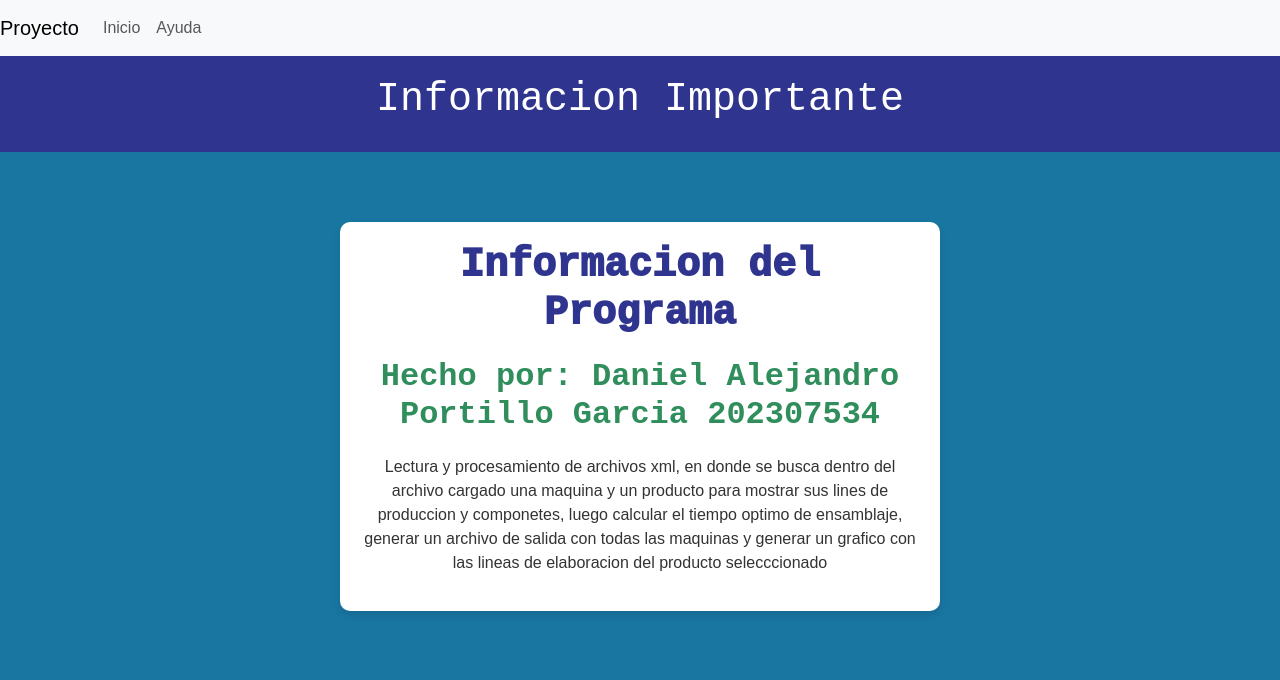
After one commit to DaniPogti/IPC2_Proyecto2_202307534, a Flask app: page /Ayuda in a window 1280 px wide. The commit adds this page. Shown: the top 680 px of the page. Run offline with Flask 3, Linux system fonts and the light colour scheme; parts of the project's set-up code (start-up, migrations or seed data) failed here and were passed over.

Commit message:
Commit 14
Retoques finales y la pestaña de ayuda

```diff
--- a/PYTHON/main.py
+++ b/PYTHON/main.py
@@ -11,6 +11,11 @@ def index():
     return render_template('index.html')
 
 ListaM = ListaMaquinas()
+
+@app.route('/Ayuda')
+
+def ayuda():
+    return render_template('ayuda.html')
 
 @app.route('/LeerXml', methods=['POST'])
 
@@ -201,10 +206,23 @@ def CrearXML():
     except Exception as e:
         return str(e)
 
+@app.route('/CrearGrafico', methods=['POST'])
+def CrearGrafico():
+    nombreProducto = request.form['nombreProducto']
+    nombreMaquina = request.form['nombreMaquina']
+    maquina = ListaM.buscarMaquina(nombreMaquina)
 
+    if maquina is None:
+        return redirect(url_for('index', error="Máquina no encontrada"))
 
+    producto = maquina.ListProducto.buscarProducto(nombreProducto)
+    if producto is None:
+        return render_template('maquina.html', maquina=maquina, error="Producto no encontrado")
 
+    # Generar el gráfico para el producto
+    maquina.ListProducto.crearGraphviz(producto)
 
+    return redirect(url_for('mostrarMaquina', nombreMaquina=nombreMaquina))
 
 if __name__ == '__main__':
     app.run(debug=True)
--- /dev/null
+++ b/PYTHON/templates/ayuda.html
@@ -0,0 +1,81 @@
+<!DOCTYPE html>
+<html lang="es">
+    <head>
+        <title>
+            Ayuda
+        </title>
+        <meta charset="UTF-8" />
+        <meta name="viewport" content="width=device-width, initial-scale=1.0" />
+
+        <link
+        href="https://cdn.jsdelivr.net/npm/bootstrap@5.3.3/dist/css/bootstrap.min.css"
+        rel="stylesheet"
+        integrity="sha384-QWTKZyjpPEjISv5WaRU9OFeRpok6YctnYmDr5pNlyT2bRjXh0JMhjY6hW+ALEwIH"
+        crossorigin="anonymous"
+        />
+        <script
+        src="https://cdn.jsdelivr.net/npm/bootstrap@5.3.3/dist/js/bootstrap.bundle.min.js"
+        integrity="sha384-YvpcrYf0tY3lHB60NNkmXc5s9fDVZLESaAA55NDzOxhy9GkcIdslK1eN7N6jIeHz"
+        crossorigin="anonymous"
+        ></script>
+
+        <style>
+            body {
+                font-family: Arial, Helvetica, sans-serif;
+                margin: 0;
+                padding: 0;
+                background-color: #1976a1;
+            }
+
+            .center-box {
+                background-color: white;
+                border-radius: 10px;
+                box-shadow: 0 4px 8px rgba(0, 0, 0, 0.1);
+                padding: 20px;
+                max-width: 600px;
+                margin: 50px auto;
+                text-align: center;
+            }
+
+            .center-box h1 {
+                font-family: "Courier New", Courier, monospace;
+                color: #2f358e;
+                font-weight: 1000;
+                margin-bottom: 20px;
+            }
+
+            .center-box h2 {
+                font-family: "Courier New", Courier, monospace;
+                color: #2f8e5b;
+                font-weight: 800;
+                margin-bottom: 20px;
+            }
+
+            .center-box p {
+                font-size: 1rem;
+                color: #333;
+            }
+        </style>
+    </head>
+    <body>
+        {% extends 'navBar.html' %}
+
+        {% block contenido %}
+        <header>
+            <h1>Informacion Importante</h1>
+        </header>
+        <main>
+            <div class="center-box">
+                <h1>Informacion del Programa</h1>
+                <h2>Hecho por: Daniel Alejandro Portillo Garcia 202307534</h2>
+                <p>Lectura y procesamiento de archivos xml, en donde se
+                    busca dentro del archivo cargado una maquina y un producto para mostrar
+                    sus lines de produccion y componetes, luego calcular el tiempo optimo de ensamblaje,
+                    generar un archivo de salida con todas las maquinas y generar un grafico con las
+                     lineas de elaboracion del producto selecccionado
+                </p>
+            </div>
+        </main>
+        {% endblock %}
+    </body>
+</html>
--- a/PYTHON/templates/navBar.html
+++ b/PYTHON/templates/navBar.html
@@ -58,11 +58,8 @@
                 <li class="nav-item active">
                   <a class="nav-link" href="/">Inicio</a>
                 </li>
-                <li class="nav-item">
-                  <a class="nav-link" href="/buscar_maquina">Listado de acciones</a>
-                </li>
-                <li class="nav-item">
-                  <a class="nav-link" href="#">Generar Archivos</a>
+                <li class="nav-item active">
+                  <a class="nav-link" href="/Ayuda">Ayuda</a>
                 </li>
               </ul>
             </div>
```
Also changed, not shown: PYTHON/listaCircular.py (+35 -31 lines), PYTHON/templates/Maquina.html (+11 -3 lines).
